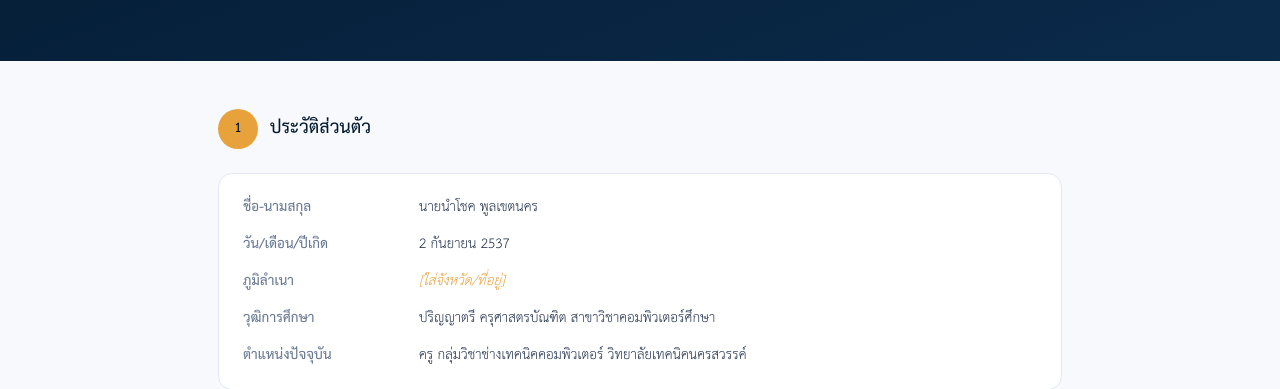
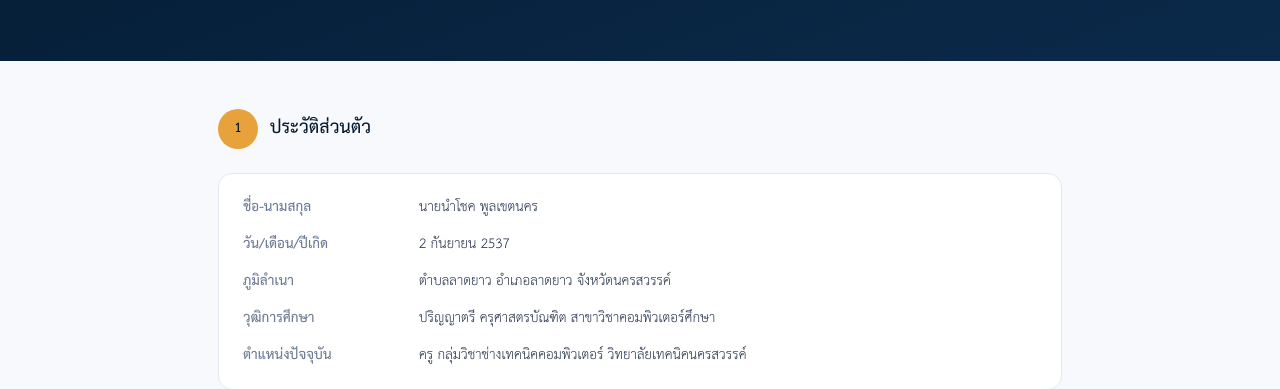
Before and after one commit to numchok2537/about-me, a plain HTML site: page index.html in a window 1280 px wide. Shown: the part 430-819 px from the top of the page. Drawn offline with Linux system fonts and the light colour scheme.

Commit message:
Fill in hometown

```diff
--- a/index.html
+++ b/index.html
@@ -35,7 +35,7 @@
       <dl>
         <dt>ชื่อ-นามสกุล</dt><dd>นายนำโชค พูลเขตนคร</dd>
         <dt>วัน/เดือน/ปีเกิด</dt><dd>2 กันยายน 2537</dd>
-        <dt>ภูมิลำเนา</dt><dd class="placeholder">[ใส่จังหวัด/ที่อยู่]</dd>
+        <dt>ภูมิลำเนา</dt><dd>ตำบลลาดยาว อำเภอลาดยาว จังหวัดนครสวรรค์</dd>
         <dt>วุฒิการศึกษา</dt><dd>ปริญญาตรี ครุศาสตรบัณฑิต สาขาวิชาคอมพิวเตอร์ศึกษา</dd>
         <dt>ตำแหน่งปัจจุบัน</dt><dd>ครู กลุ่มวิชาช่างเทคนิคคอมพิวเตอร์ วิทยาลัยเทคนิคนครสวรรค์</dd>
       </dl>
```
